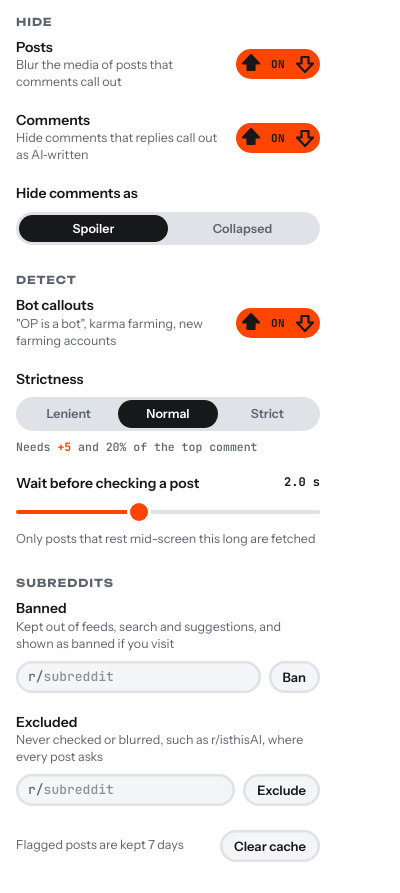
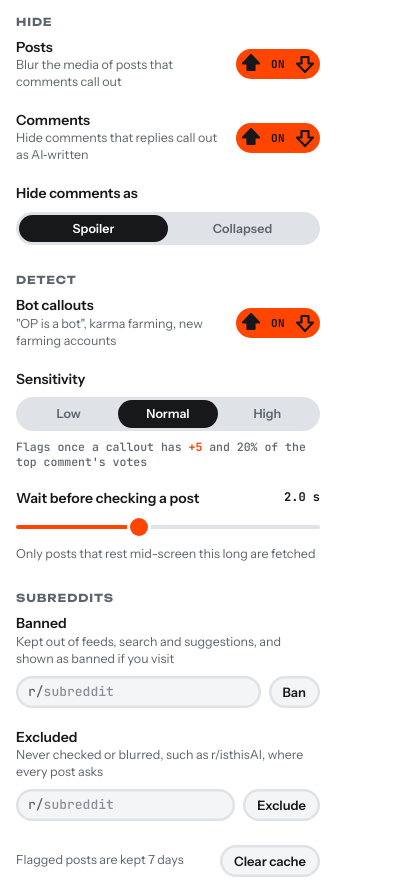
Before and after one commit to 312-dev/quorum, a browser extension: page extension/popup.html in a window 400 px wide. Shown: the part 88-981 px from the top of the page. Drawn offline with Linux system fonts and the light colour scheme.

Commit message:
feat: rename strictness to sensitivity, low to high
"Strict" read as filtering more, but a stricter vote bar flags fewer
posts. The setting is now Sensitivity, ordered Low, Normal, High so
filtering rises left to right, and the hint says what the bar does. The
stored key moves from strictness to sensitivity without a migration,
since no published version has saved one.

```diff
--- a/extension/content.js
+++ b/extension/content.js
@@ -11,7 +11,7 @@
 (() => {
   const { pickReputableMention, findAiMention, findCommentMention, isCommentDenial, isBotLikeAccount, BOT_REL_SCORE } =
     globalThis.RAB_DETECT;
-  const { DEFAULTS, STRICTNESS, RULE_KEYS, loadSettings, subName } = globalThis.RAB_SETTINGS;
+  const { DEFAULTS, SENSITIVITY, RULE_KEYS, loadSettings, subName } = globalThis.RAB_SETTINGS;
   let settings = { ...DEFAULTS };
 
   const IS_OLD = location.hostname.startsWith("old.");
@@ -88,7 +88,7 @@
   const ready = Promise.all([cacheReady, loadSettings().then((s) => (settings = s))]);
 
   // The vote bar and phrase test for posts under the current settings.
-  const postRules = () => ({ ...STRICTNESS[settings.strictness], find: (t) => findAiMention(t, settings) });
+  const postRules = () => ({ ...SENSITIVITY[settings.sensitivity], find: (t) => findAiMention(t, settings) });
 
   chrome.storage.onChanged.addListener((changes, area) => {
     if (area !== "local") return;
@@ -565,7 +565,7 @@
       replies.get(parent).push(el);
     }
     const rules = {
-      ...STRICTNESS[settings.strictness],
+      ...SENSITIVITY[settings.sensitivity],
       find: (t) => findCommentMention(t, settings),
       deny: isCommentDenial,
     };
--- a/extension/popup.html
+++ b/extension/popup.html
@@ -51,14 +51,14 @@
       </span>
       <button type="button" class="vote" role="switch" data-setting="bots" aria-labelledby="bots-l"></button>
     </div>
-    <div class="row stack" role="radiogroup" aria-label="Strictness">
-      <span class="name">Strictness</span>
+    <div class="row stack" role="radiogroup" aria-label="Sensitivity">
+      <span class="name">Sensitivity</span>
       <span class="seg">
-        <label><input type="radio" name="strictness" value="lenient"><span>Lenient</span></label>
-        <label><input type="radio" name="strictness" value="normal"><span>Normal</span></label>
-        <label><input type="radio" name="strictness" value="strict"><span>Strict</span></label>
+        <label><input type="radio" name="sensitivity" value="low"><span>Low</span></label>
+        <label><input type="radio" name="sensitivity" value="normal"><span>Normal</span></label>
+        <label><input type="radio" name="sensitivity" value="high"><span>High</span></label>
       </span>
-      <span class="note" id="strictness-hint"></span>
+      <span class="note" id="sensitivity-hint"></span>
     </div>
     <label class="row stack">
       <span class="line">
--- a/extension/popup.js
+++ b/extension/popup.js
@@ -1,7 +1,7 @@
 // The toolbar popup: reads and writes the settings in chrome.storage.sync
 // (every open Reddit tab applies a change at once), tallies the cached post
 // verdicts, and clears them.
-const { STRICTNESS, RULE_KEYS, loadSettings, subName } = globalThis.RAB_SETTINGS;
+const { SENSITIVITY, RULE_KEYS, loadSettings, subName } = globalThis.RAB_SETTINGS;
 let settings;
 
 // Reddit-weight arrows for the vote switch: a wide head on a short stem.
@@ -24,9 +24,9 @@ function show() {
     else input.value = settings[input.name];
   }
   showDwell(settings.dwell);
-  const { min, rel } = STRICTNESS[settings.strictness];
-  document.getElementById("strictness-hint").innerHTML =
-    `Needs <b>+${min}</b> and ${Math.round(rel * 100)}% of the top comment`;
+  const { min, rel } = SENSITIVITY[settings.sensitivity];
+  document.getElementById("sensitivity-hint").innerHTML =
+    `Flags once a callout has <b>+${min}</b> and ${Math.round(rel * 100)}% of the top comment's votes`;
   document.querySelector("[data-group='commentStyle']").classList.toggle("off", !settings.comments);
   showSubLists();
 }
--- a/extension/settings.js
+++ b/extension/settings.js
@@ -7,23 +7,24 @@
     comments: true, // hide comments that replies call out
     commentStyle: "spoiler", // "spoiler" or "collapse"
     bots: true, // count bot and karma-farming callouts, not just AI ones
-    strictness: "normal", // key of STRICTNESS
+    sensitivity: "normal", // key of SENSITIVITY
     dwell: 2, // seconds a post rests mid-screen before its comments are fetched
     bannedSubs: [], // lowercase subreddit names, without "r/", kept out of feeds
     exemptSubs: [], // the same, for subreddits never checked or blurred
   };
 
   // How well-voted a callout must be: at least `min` points and `rel` of the
-  // best comment it is compared with.
-  const STRICTNESS = {
-    lenient: { min: 3, rel: 0.1 },
+  // best comment it is compared with. Higher sensitivity is a lower bar, so
+  // more is filtered.
+  const SENSITIVITY = {
+    low: { min: 10, rel: 0.35 },
     normal: { min: 5, rel: 0.2 },
-    strict: { min: 10, rel: 0.35 },
+    high: { min: 3, rel: 0.1 },
   };
 
   // Settings that change which posts are flagged; changing one clears the
   // cached post verdicts.
-  const RULE_KEYS = ["bots", "strictness"];
+  const RULE_KEYS = ["bots", "sensitivity"];
 
   async function loadSettings() {
     const { settings } = await chrome.storage.sync.get("settings");
@@ -38,5 +39,5 @@
     return m ? m[1].toLowerCase() : null;
   }
 
-  root.RAB_SETTINGS = { DEFAULTS, STRICTNESS, RULE_KEYS, loadSettings, subName };
+  root.RAB_SETTINGS = { DEFAULTS, SENSITIVITY, RULE_KEYS, loadSettings, subName };
 })(globalThis);
```
Also changed, not shown: PRIVACY.md (+1 -1 lines), store/listing.md (+1 -1 lines), tests/detect.spec.js (+1 -1 lines), tests/extension.spec.js (+4 -4 lines), README.md.
